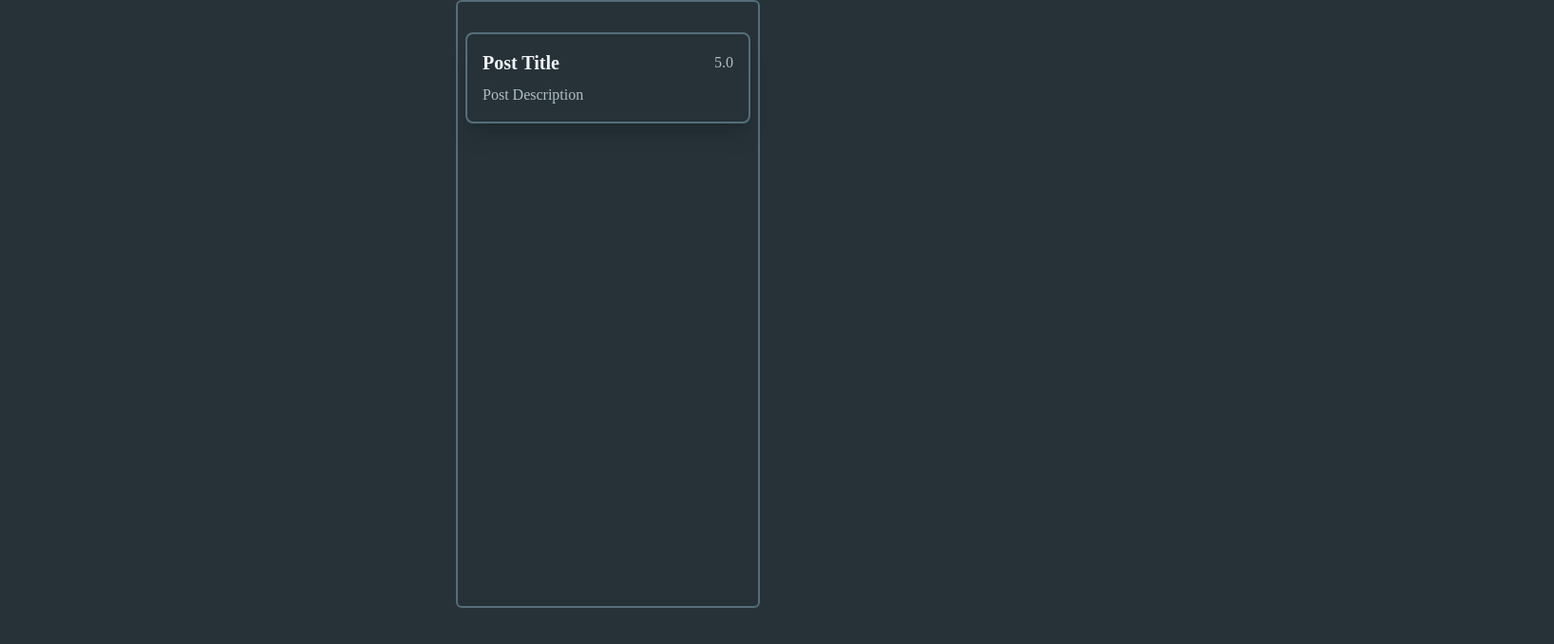
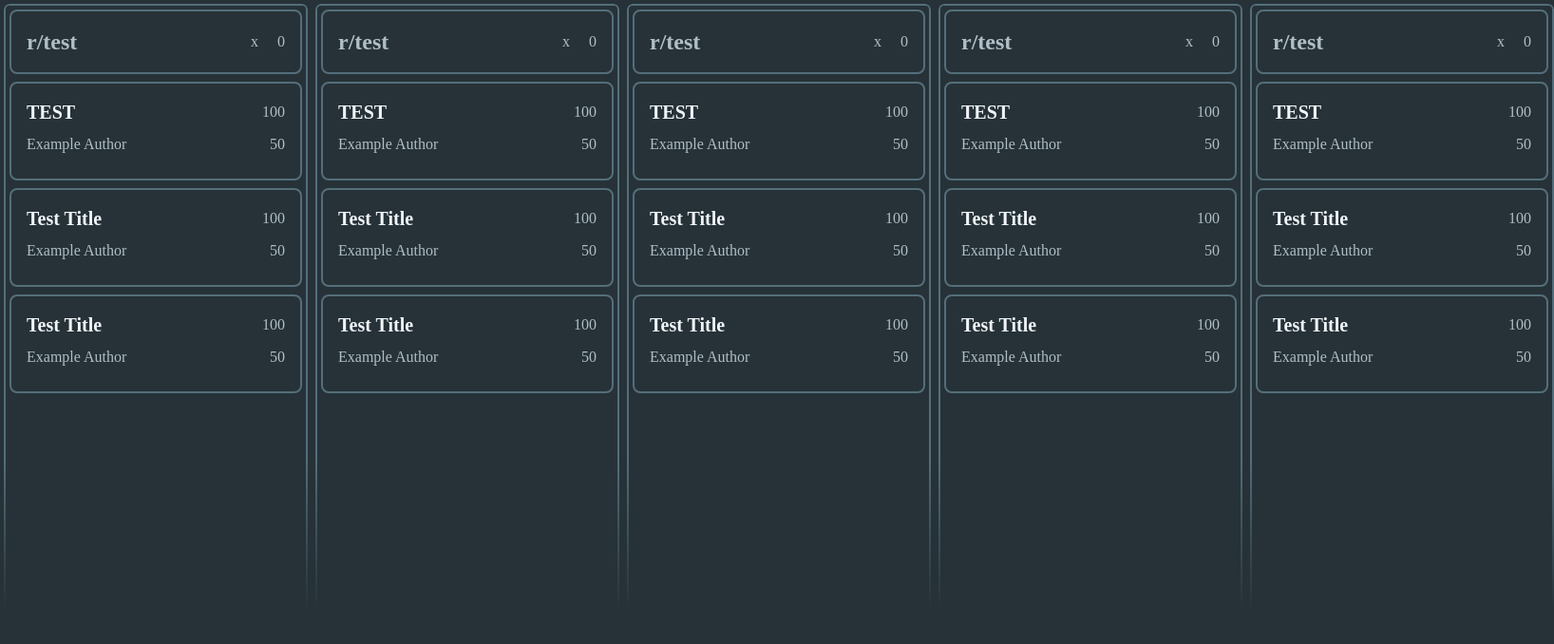
Before and after one commit to cescosgames/newitt_project, a React (Vite) app: page / in a window 1280 px wide. Shown: the top 678 px of the page at 95% size, 1636 px wide, since content can reach past the window. Built offline with nearby package versions, Linux system fonts and the light colour scheme; a web font is replaced by a local one.

Commit message:
progress on post card, laneheader, and lane

```diff
--- a/src/App.jsx
+++ b/src/App.jsx
@@ -5,9 +5,13 @@ function App() {
   const [count, setCount] = useState(0)
 
   return (
-    <>
+    <div className='flex'>
       <Lane />
-    </>
+      <Lane />
+      <Lane />
+      <Lane />
+      <Lane />
+    </div>
   )
 }
 
--- a/src/components/Lane.jsx
+++ b/src/components/Lane.jsx
@@ -1,11 +1,39 @@
 import React from 'react'
-import { PostCard } from './PostCard'
+import PostCard from './PostCard'
+import LaneHeader from './LaneHeader'
 
 const Lane = () => {
+
+  // const fetchRedditData = async (subreddit) => {
+  //   try {
+  //     const response = await fetch(`https://www.reddit.com/r/baseball/new.json?limit=3`);
+  //   if (!response.ok) {
+  //       throw new Error(`Failed to fetch data: ${response.status}`);
+  //   }
+
+  //   const data = await response.json();
+  //   const posts = data.data.children.map(post => ({
+  //       title: post.data.title,
+  //       upvotes: post.data.ups,
+  //       author: post.data.author
+  //   }));
+
+  //     console.log(posts);
+  //     return posts;
+  //   } catch (error) {
+  //     console.error('Error fetching Reddit data:', error);
+  //   }
+  // };
+
   return (
-    <div className='border-2 border-mcoolgray m-auto max-w-xs h-[80vh] rounded-md flex flex-col'>
+    <div className='relative border-2 border-mcoolgray m-1 w-xs min-w-xs max-w-xs h-[80vh] rounded-md flex flex-col space-y-0 fade overflow-y-scroll scrollbar-hidden'>
 
-    <PostCard />
+      <LaneHeader subreddit="test"/>
+
+
+      <PostCard title="TEST" upvotes="100" author="Example Author" comments="50"/>
+      <PostCard title="Test Title" upvotes="100" author="Example Author" comments="50"/>
+      <PostCard title="Test Title" upvotes="100" author="Example Author" comments="50"/>
 
     </div>
   )
--- /dev/null
+++ b/src/components/LaneHeader.jsx
@@ -0,0 +1,20 @@
+import React from 'react'
+
+const LaneHeader = ({ subreddit }) => {
+  return (
+    <div className='h-auto w-auto m-1 text-mcoolwhite transition hover:scale-101'>
+        <div class="relative flex flex-row justify-between bg-coolgray border-mcoolgray border-2 rounded-lg w-full">
+            <div class="p-4 flex justify-center">
+                <a href="#" className='font-black text-2xl'>r/{subreddit}</a>
+            </div>
+
+            <div class="p-4 flex justify-center gap-5 align-middle items-center">
+                <button className='cursor-pointer transition hover:scale-200 hover:text-coolwhite'>x</button>
+                <button className='cursor-pointer transition hover:scale-200 hover:text-coolwhite'>0</button>
+            </div>
+        </div>
+    </div>
+  )
+}
+
+export default LaneHeader
--- a/src/components/PostCard.jsx
+++ b/src/components/PostCard.jsx
@@ -1,27 +1,36 @@
 import React from 'react'
 
-export const PostCard = () => {
+const PostCard = ({ title, upvotes, author, comments }) => {
   return (
-    <div className='m-2 text-mcoolwhite'>
-        <div class="relative flex flex-col my-6 bg-coolgray shadow-xl border-mcoolgray border-2 rounded-lg w-full">
+    <div className='h-auto w-auto m-1 text-mcoolwhite transition hover:scale-101'>
+        <div class="relative flex flex-col bg-coolgray border-mcoolgray border-2 rounded-lg w-full">
             <div class="p-4">
                 <div class="flex items-center mb-2">
-                <h6 class="text-coolwhite text-xl font-semibold">
-                    Post Title
-                </h6>
+                    <h6 class="text-coolwhite text-xl font-semibold">
+                        <a href="#">{title}</a>
+                    </h6>
 
-                {/* post data, upvotes and comments */}
-                <div class="flex items-center gap-0 5 ml-auto">
-                    <span class="ml-1.5">5.0</span>
-                </div>
+                    {/*  upvotes */}
+                    <div class="flex items-center gap-0 5 ml-auto cursor-default">
+                        <span class="ml-1.5">{upvotes}</span>
+                    </div>
                 </div>
 
-                <p class="leading-normal font-light">
-                Post Description
-                </p>
+                <div class="flex items-center mb-2">
+                    <p class="leading-normal font-light cursor-default">
+                        {author}
+                    </p>
+
+                    {/* comments */}
+                    <div class="flex items-center gap-0 5 ml-auto cursor-default">
+                        <span class="ml-1.5">{comments}</span>
+                    </div>
+                </div>
             </div>
 
         </div>
     </div>
   )
 }
+
+export default PostCard
--- a/src/index.css
+++ b/src/index.css
@@ -15,3 +15,22 @@ body {
   font-family: "Doto";
   font-weight: 300;
 }
+
+
+
+
+
+/* some utility classes below */
+.fade {
+  mask-image: linear-gradient(180deg, #000 75%, transparent);
+  -webkit-mask-image: linear-gradient(180deg, #000 75%, transparent);
+}
+
+.scrollbar-hidden {
+  -ms-overflow-style: none; /* Internet Explorer 10+ */
+  scrollbar-width: none; /* Firefox */
+}
+
+.scrollbar-hidden::-webkit-scrollbar {
+  display: none; /* Webkit browsers */
+}
```
